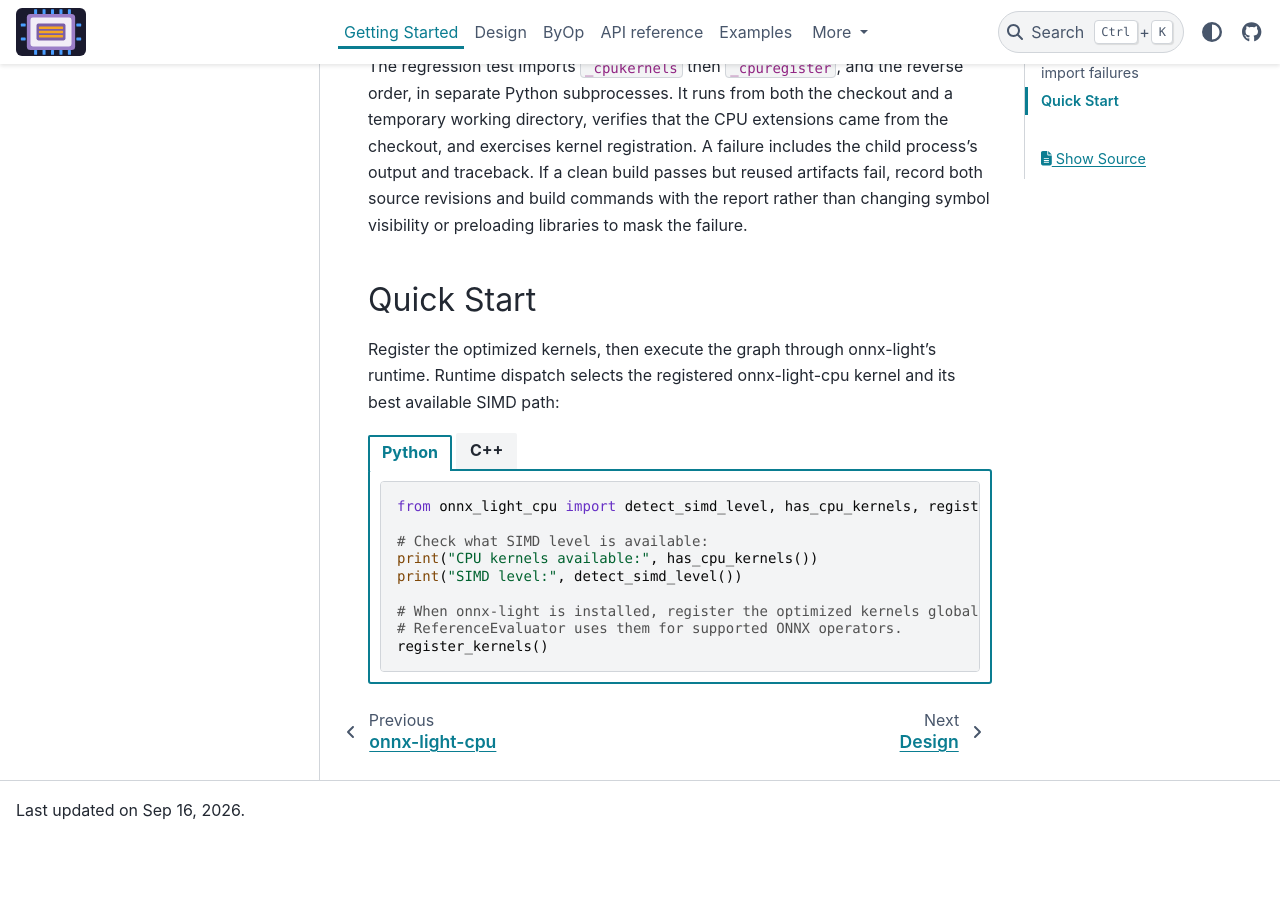
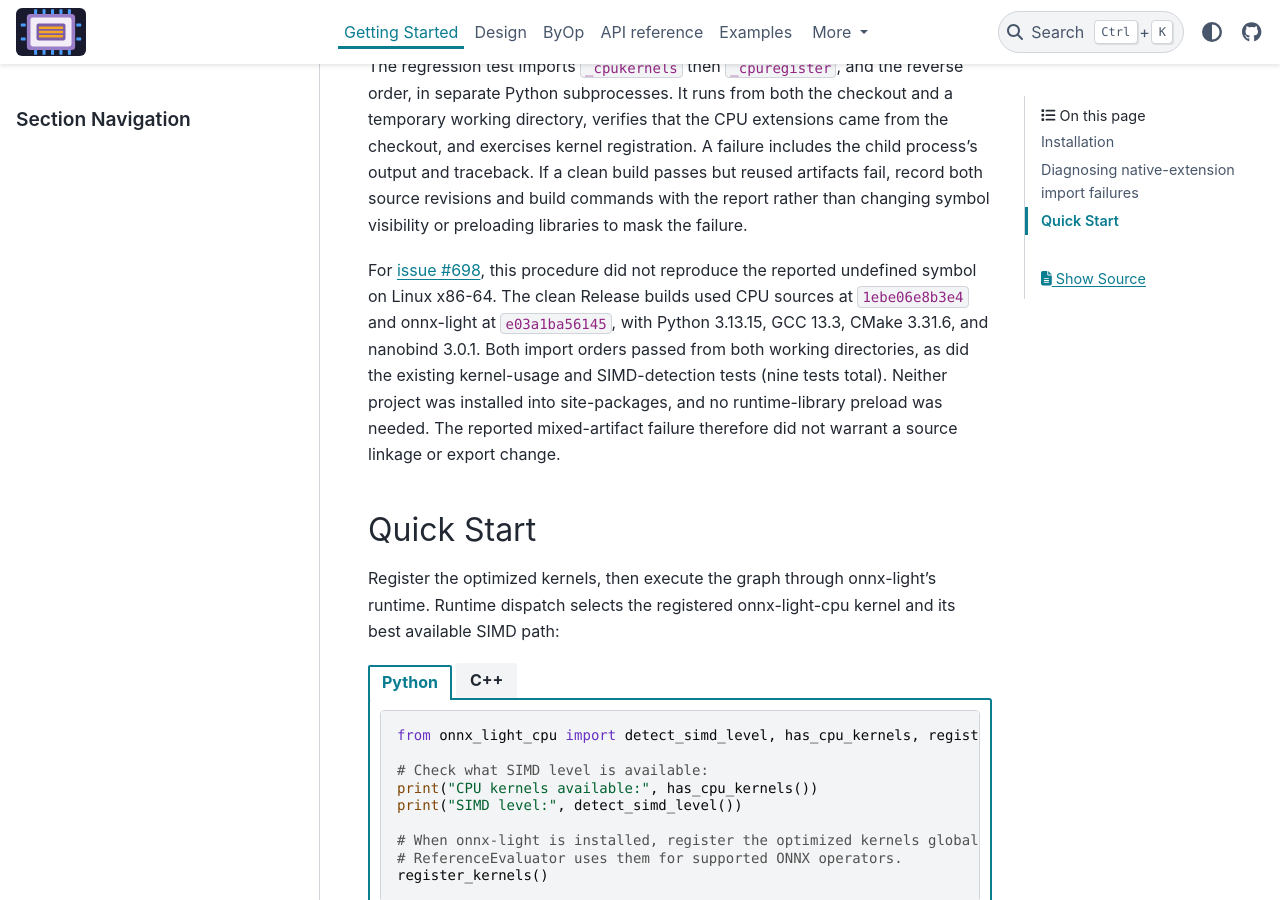
Before and after one commit to xadupre/onnx-light-cpu, a Sphinx documentation site: the page built from docs/getting_started.rst, in a window 1280 px wide and 900 px high, scrolled down 1471 px. Built offline with Sphinx 7.4.7 and the PyData theme 0.15.4, drawn with Linux system fonts in a browser that asks for light colours; pages that are not in the unit, such as notebooks, are missing from menus; before the commit the page ends 2310 px from its top, so only the background shows below that.

Commit message:
Record clean-build evidence for artifact-only import-order failure
Co-authored-by: xadupre <22452781+xadupre@users.noreply.github.com>

```diff
--- a/docs/getting_started.rst
+++ b/docs/getting_started.rst
@@ -72,6 +72,16 @@ process's output and traceback. If a clean build passes but reused artifacts
 fail, record both source revisions and build commands with the report rather
 than changing symbol visibility or preloading libraries to mask the failure.
 
+For `issue #698 <https://github.com/xadupre/onnx-light-cpu/issues/698>`_, this
+procedure did not reproduce the reported undefined symbol on Linux x86-64.
+The clean Release builds used CPU sources at ``1ebe06e8b3e4`` and onnx-light at
+``e03a1ba56145``, with Python 3.13.15, GCC 13.3, CMake 3.31.6, and nanobind 3.0.1.
+Both import orders passed from both working directories, as did the existing
+kernel-usage and SIMD-detection tests (nine tests total). Neither project was
+installed into site-packages, and no runtime-library preload was needed.
+The reported mixed-artifact failure therefore did not warrant a source linkage
+or export change.
+
 Quick Start
 -----------
 
```
